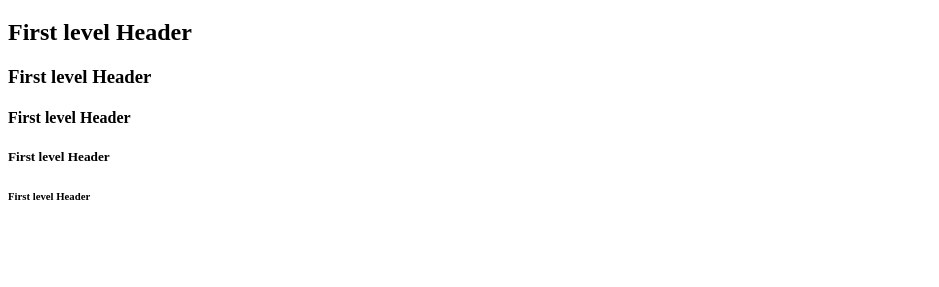
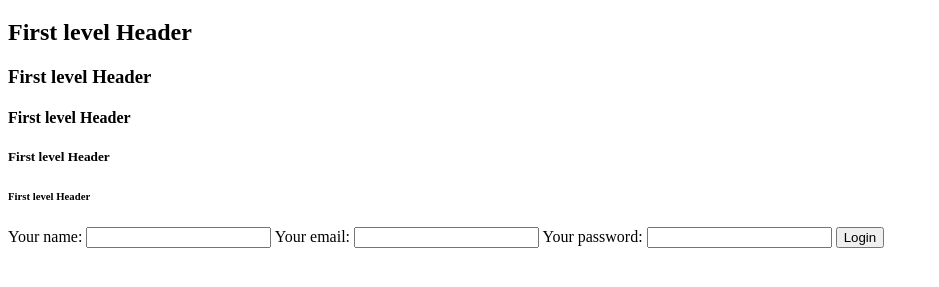
Before and after one commit to shevictory/html_first-example, a plain HTML site: page index.html in a window 1280 px wide. Shown: the part 61-348 px from the top of the page, without its empty margins (0-939 px from the left). Drawn offline with Linux system fonts and the light colour scheme.

Commit message:
add form

```diff
--- a/index.html
+++ b/index.html
@@ -10,5 +10,21 @@
     <h4>First level Header</h4>
     <h5>First level Header</h5>
     <h6>First level Header</h6>
+    <!-- <form method="POST"> -->
+    <form>
+      <label>
+        <span>Your name:</span>
+        <input type="text" name="userName" required />
+      </label>
+      <label>
+        <span>Your email:</span>
+        <input type="email" name="userEmail" required/>
+      </label>
+      <label>
+        <span>Your password:</span>
+        <input type="password" name="userPassword" required />
+      </label>
+      <button>Login</button>
+    </form>
   </body>
 </html>
```
